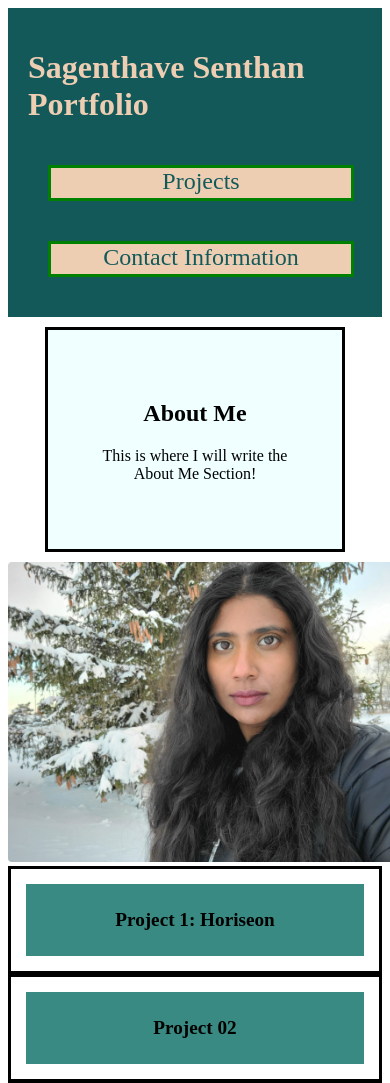
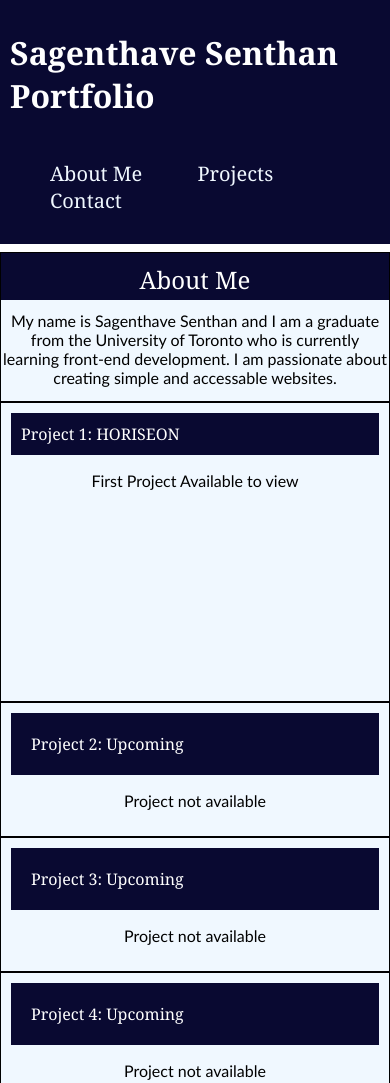
Before and after one commit to Sagenthave/Sagenthave-Senthan-Portfolio, a plain HTML site: page index.html in a window 390 px wide. Shown: the top 1083 px of the page. Drawn offline with Linux system fonts and the light colour scheme.

Commit message:
made changes to the colours of the page, added media queries to make the page responsive.

```diff
--- a/assets/style.css
+++ b/assets/style.css
@@ -1,68 +1,128 @@
-/*MAIN HEADER FORMATTING*/
-.main-header {
+* {
+    box-sizing:border-box;
+}
+
+body {
+    font-family: 'Trebuchet MS', 'Lucida Sans Unicode', 'Lucida Grande', 'Lucida Sans', Arial, sans-serif;
+    margin: 0;
+}
+
+header {
+    padding: 10px;
+    text-align: left;
+    background-color: rgb(9, 9, 49);
+    color: white;
+    font-family: Georgia, 'Times New Roman', Times, serif;
+}
+.main-header{
     display: flex;
     flex-wrap: wrap;
     justify-content: space-between;
-    padding: 20px;
-    background: rgb(19, 89, 90);
 }
 
-.main-header h1 {
-    justify-content: center;
-    color: rgb(238, 206, 179);
-    font-family: serif;
+.main-header nav {
+    padding-top: 1px;
+    margin-right: 20px;
+    font-family: Georgia, 'Times New Roman', Times, serif;
+    font-size: 20px;
 }
 
-/*NAVIGATION IN THE HEADER FORMATTING*/
-.navigation {
+.main-header nav ul {
+    list-style-type: none;
+}
+
+.main-header nav ul li {
+    display: inline-block;
+    padding-right: 50px;
+}
+
+a {
+    color: aliceblue;
+    text-decoration: none;
+}
+
+main {
     display: flex;
-    justify-content: center;
     flex-wrap: wrap;
+    margin-top: 2%;
+}
+.me {
+    border-style: solid;
+    border-width: 1px;
+    padding-bottom: 10px;
+    width: 100%;
+    background-color: aliceblue;
+}
+.me header {
+    text-align: center;
+    padding-bottom: 1%;
+    font-size: x-large;
+}
+
+.photo {
+    border-radius: 4px;
+    width: 100px;
+    margin-top: 10px;
+}
+
+.me p {
+    text-align: center;
+    margin-top: 0%;
+    margin-bottom: 1%;
+    padding-top: 3%;
+}
+
+.main-card {
+    border-style: solid;
+    border-width: 1px;
+    padding: 10px;
+    float: left;
+    width: 100%;
+    height: 300px;
+    background-color: aliceblue;
+}
+
+.main-card p {
     text-align: center;
 }
 
-.navigation-selector {
-    width:300px;
-    height: 30px;
-    margin: 20px;
-    border: 3px solid green;
-    color:rgb(19, 89, 90);
-    background-color:rgb(238, 206, 179);
-    font-family: serif;
-    font-size:x-large;
-    text-align: center;
+.main-card :hover {
+    transform: scale(1.1);
+    transition: scale(.5s)
 }
 
-/*BODY SECTION FOR PROJECTS*/
 .card {
-    padding: 15px;
-    text-align: center;
     border-style: solid;
+    border-width: 1px;
+    padding: 10px;
+    float: left;
+    width: 25%;
+    background-color: aliceblue;
+}
+
+.card :hover {
+    transform: scale(1.1);
+    transition: scale(.5s)
+}
+
+/*Size for medium size screens such as laptops*/
+@media screen and (max-width: 992px) {
+    .card {
+        width:50%
+    }
+}
+
+/*Size for small screens such as smart phonts*/
+@media screen and (max-width: 768px) {
+    .card {
+      width: 100%;
+    }
   }
 
 .card header {
-    padding: 25px;
-    background-color: rgb(56, 138, 130);
-    font-family: serif;
-    font-size:larger;
-    font-weight: bold;
+    padding: 20px;
 }
 
-/*FORMATTING FOR ASIDE AND IMAGE*/
-aside {
-    background-color: azure;
-    padding: 50px;
-    margin-inline: 10%;
-    margin-top:10px;
+.card p {
     text-align: center;
-    border-style: solid;
-    float:left;
 }
-
-/*ID PHOTO IMAGE FORMATTING*/
-.ID {
-    flex-wrap: wrap;
-    border-radius: 4px;
-    width: 400px;
-    margin-top: 10px;
-}
--- a/index.html
+++ b/index.html
@@ -4,43 +4,63 @@
     <meta charset="UTF-8">
     <meta http-equiv="X-UA-Compatible" content="IE=edge">
     <meta name="viewport" content="width=device-width, initial-scale=1.0">
-    <link rel="reststylesheet" type="text/css" href="./assets/reset css">
     <link rel="stylesheet" type="text/css" href="./assets/style.css">
     <title>Sagenthave Senthan Portfolio</title>
 </head>
 <body>
     <header class="main-header">
         <h1>Sagenthave Senthan Portfolio</h1>
-    <nav class="navigation">
-        <div class='navigation-selector' id="Projects">Projects</div>
-        <div class='navigation-selector' id="Contact">Contact Information</div>
-    </nav>
+        <nav>
+            <ul>
+                <li>
+                    <a href="about">About Me</a>
+                </li>
+                <li>
+                    <a href="projects">Projects</a>
+                </li>
+                <li>
+                    <a href="contact">Contact</a>
+                </li>
+            </ul>
+        </nav>
     </header>
 
-    <aside>
-        <h2>About Me</h2>
-        <p>
-            This is where I will write the About Me Section!
-        </p>
-    </aside>
-
-     <img src="./assets/Images/Portfolio-Sample-Photo.JPG" class="ID">
-
     <main>
+        <section class="me">
+            <header>About Me</header>
+            <!-- <img src="./images/Portfolio-Sample-Photo.JPG" alt="photo"> -->
+            <p>My name is Sagenthave Senthan and I am a graduate from the University of Toronto
+                who is currently learning front-end development. I am passionate about creating simple
+                and accessable websites.
+            </p>
         </section>
-        <section class="card project">
-            <header>Project 1: Horiseon</header>
+        <section class="main-card">
+            <header>Project 1: HORISEON</header>
+            <!-- <img src="./images/Portfolio-Sample-Photo.JPG" alt="my face"> -->
+            <p>First Project Available to view</p>
         </section>
         <section class="card">
-            <header>Project 02</header>
+            <header>Project 2: Upcoming</header>
+            <!-- <img src="./images/Portfolio-Sample-Photo.JPG" alt="my face"> -->
+            <p>Project not available</p>
         </section>
         <section class="card">
-            <header>Project 03</header>
+            <header>Project 3: Upcoming</header>
+            <!-- <img src="./images/Portfolio-Sample-Photo.JPG" alt="my face"> -->
+            <p>Project not available</p>
         </section>
         <section class="card">
-            <header>Project 04</header>
+            <header>Project 4: Upcoming</header>
+            <!-- <img src="./images/Portfolio-Sample-Photo.JPG" alt="my face"> -->
+            <p>Project not available</p>
         </section>
+        <section class="card">
+            <header>Project 5: Upcoming</header>
+            <!-- <img src="./images/Portfolio-Sample-Photo.JPG" alt="my face"> -->
+            <p>Project not available</p>
+        </section>
+
+
     </main>
-
 </body>
 </html>
```
Also changed, not shown: assets/Images/grey-background.jpg (added). Lines whose indentation alone changed are shown as unchanged.
